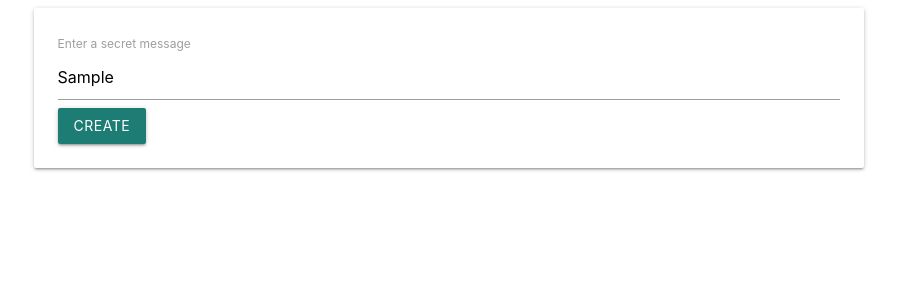
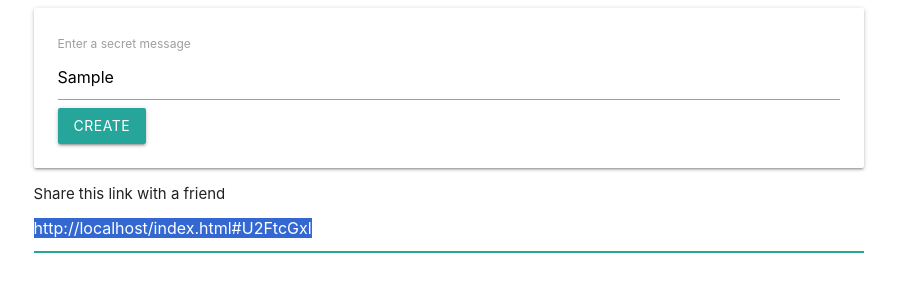
Before and after one commit to KonradOlech/js_secretMessage, a plain HTML site: page index.html in a window 1280 px wide. Both pictures are taken after typing "Sample" into the empty fields and a click on the button "CREATE". Shown: the whole page, without its empty margins (191-1088 px from the left). Drawn offline with nearby package versions, Linux system fonts and the light colour scheme.

Commit message:
Adding creating link logic

```diff
--- a/index.html
+++ b/index.html
@@ -12,9 +12,14 @@
             <div class="card-panel">
                 <form>
                     <label>Enter a secret message</label>
-                    <input />
+                    <input id="message-input"/>
                     <button class="btn">Create</button>
                 </form>
+            </div>
+
+            <div>
+                Share this link with a friend
+                <input id="link-input" />
             </div>
         </div>
     </div>
--- a/index.js
+++ b/index.js
@@ -1,6 +1,11 @@
 document.querySelector('form').addEventListener('submit', event => {
     event.preventDefault();
 
-    const input = document.querySelector('input');
-    console.log(input.value)
+    const input = document.querySelector('#message-input');
+    const encrypted = btoa(input.value);
+
+    const linkInput = document.querySelector('#link-input');
+    linkInput.value = `${window.location}#${encrypted}`;
+    linkInput.select();
+
 })
```
